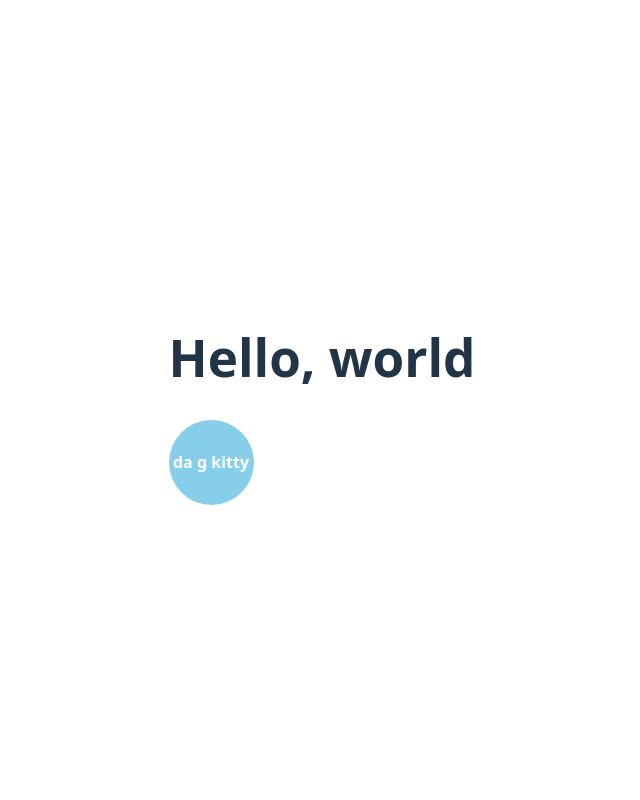
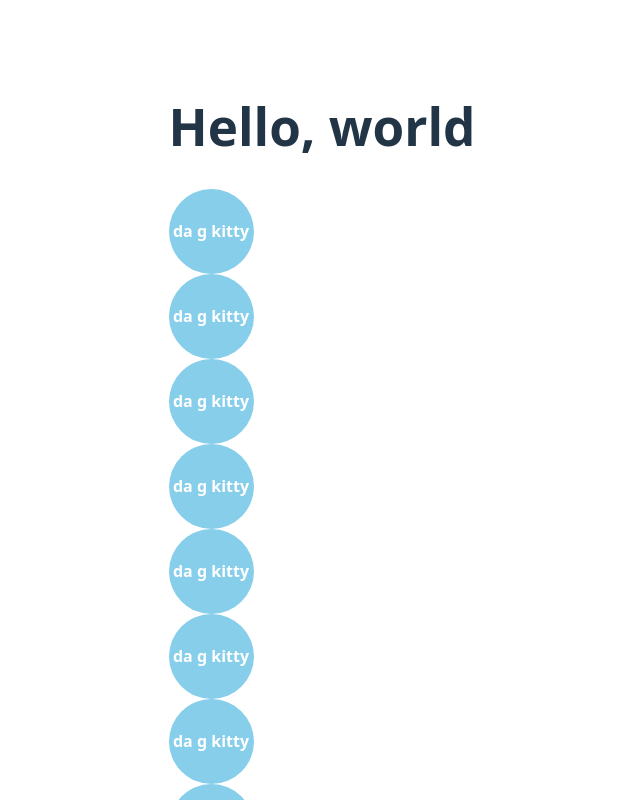
Before and after one commit to brendanonymous/pop-topics, a React (Vite) app in the folder frontend/: page / in a window 1280 px wide. Shown: the top 800 px of the page, without its empty margins (318-958 px from the left). Built offline with nearby package versions, Linux system fonts and the light colour scheme.

Commit message:
updating server

```diff
--- a/frontend/src/App.jsx
+++ b/frontend/src/App.jsx
@@ -1,21 +1,22 @@
 import { useState } from 'react'
-import reactLogo from './assets/react.svg'
 import Bubble from './components/Bubble'
 import './App.css'
 
 function App() {
-  const [count, setCount] = useState(0)
+  const bubbles = Array.from({length: 10}, (_, i) => (
+    <Bubble title={"da g kitty"} size={"85"} />
+  ));
 
   return (
     <>
       <div className='container'>
         <h1>Hello, world</h1>
         <div className='bubbles'>
-          <Bubble title={"da g kitty"} size={"85"}></Bubble>
+          {bubbles}
         </div>
       </div>
     </>
   )
 }
 
-export default App
+export default App;
```
Also changed, not shown: 1 other file (tests, documents, lock files or other folders).
